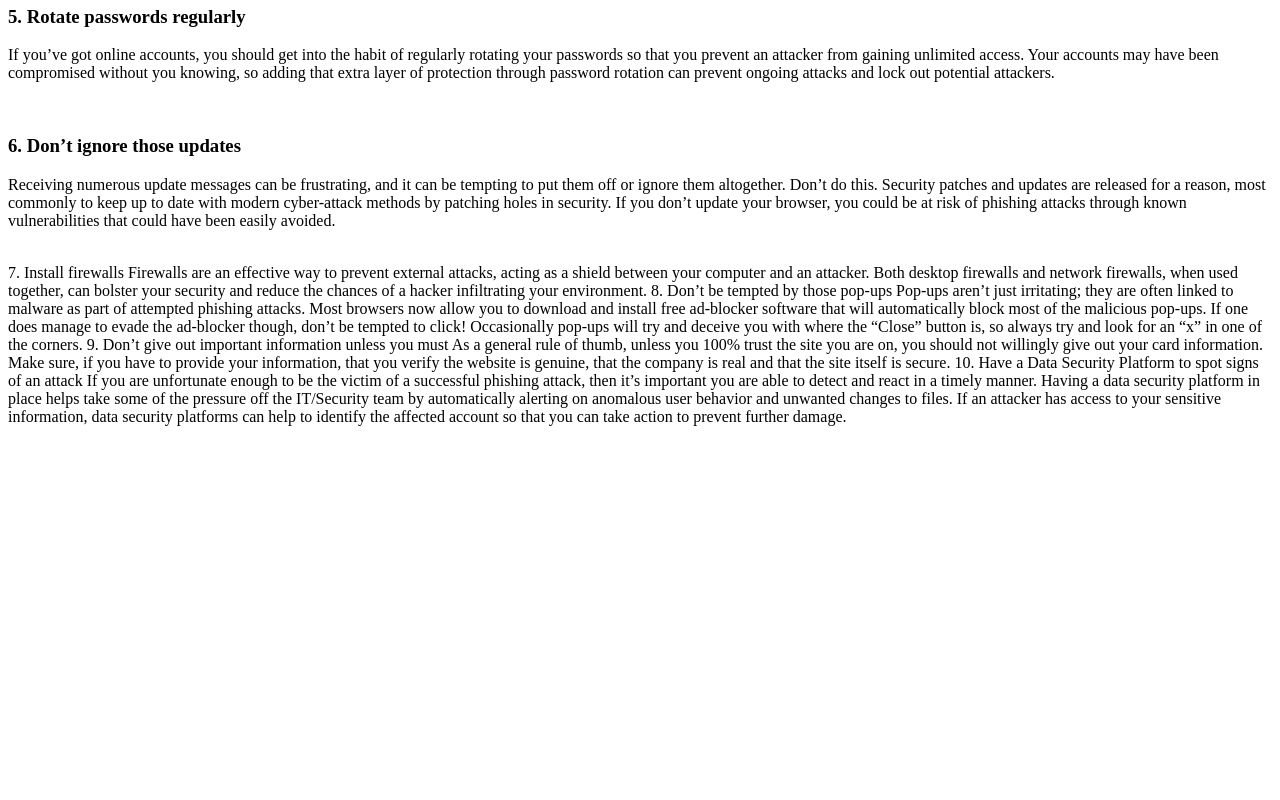
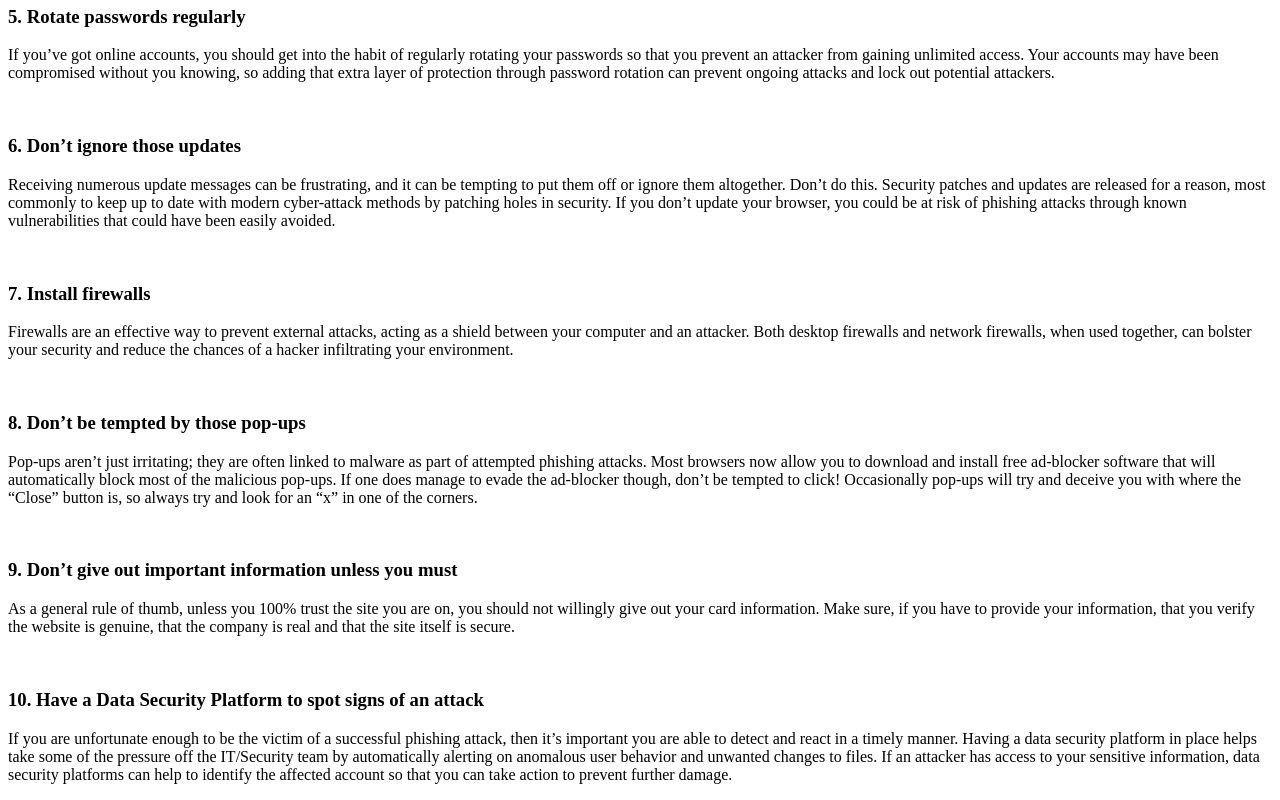
Before and after one commit to harrisonstrassler/FakePhish, a plain HTML site: page index.html in a window 1280 px wide. Shown: the part 628-1428 px from the top of the page. Before the commit the page ends 1062 px from the top, so only its background shows below. Drawn offline with Linux system fonts and the light colour scheme.

Commit message:
Update index.html

```diff
--- a/index.html
+++ b/index.html
@@ -27,18 +27,17 @@
       <h3>6. Don’t ignore those updates</h3>
       <p>Receiving numerous update messages can be frustrating, and it can be tempting to put them off or ignore them altogether. Don’t do this. Security patches and updates are released for a reason, most commonly to keep up to date with modern cyber-attack methods by patching holes in security. If you don’t update your browser, you could be at risk of phishing attacks through known vulnerabilities that could have been easily avoided.</p>
       <br>
-7. Install firewalls
-Firewalls are an effective way to prevent external attacks, acting as a shield between your computer and an attacker. Both desktop firewalls and network firewalls, when used together, can bolster your security and reduce the chances of a hacker infiltrating your environment.
-
-8. Don’t be tempted by those pop-ups
-Pop-ups aren’t just irritating; they are often linked to malware as part of attempted phishing attacks. Most browsers now allow you to download and install free ad-blocker software that will automatically block most of the malicious pop-ups. If one does manage to evade the ad-blocker though, don’t be tempted to click! Occasionally pop-ups will try and deceive you with where the “Close” button is, so always try and look for an “x” in one of the corners.
-
-9. Don’t give out important information unless you must
-As a general rule of thumb, unless you 100% trust the site you are on, you should not willingly give out your card information. Make sure, if you have to provide your information, that you verify the website is genuine, that the company is real and that the site itself is secure.
-
-10. Have a Data Security Platform to spot signs of an attack
-If you are unfortunate enough to be the victim of a successful phishing attack, then it’s important you are able to detect and react in a timely manner. Having a data security platform in place helps take some of the pressure off the IT/Security team by automatically alerting on anomalous user behavior and unwanted changes to files. If an attacker has access to your sensitive information, data security platforms can help to identify the affected account so that you can take action to prevent further damage.
-
+      <h3>7. Install firewalls</h3>
+      <p>Firewalls are an effective way to prevent external attacks, acting as a shield between your computer and an attacker. Both desktop firewalls and network firewalls, when used together, can bolster your security and reduce the chances of a hacker infiltrating your environment.</P>
+      <br>
+      <h3>8. Don’t be tempted by those pop-ups</h3>
+      <p>Pop-ups aren’t just irritating; they are often linked to malware as part of attempted phishing attacks. Most browsers now allow you to download and install free ad-blocker software that will automatically block most of the malicious pop-ups. If one does manage to evade the ad-blocker though, don’t be tempted to click! Occasionally pop-ups will try and deceive you with where the “Close” button is, so always try and look for an “x” in one of the corners.</P>
+      <br>
+      <h3>9. Don’t give out important information unless you must</h3>
+      <p>As a general rule of thumb, unless you 100% trust the site you are on, you should not willingly give out your card information. Make sure, if you have to provide your information, that you verify the website is genuine, that the company is real and that the site itself is secure.</p>
+      <br>
+      <h3>10. Have a Data Security Platform to spot signs of an attack</h3>
+      <p>If you are unfortunate enough to be the victim of a successful phishing attack, then it’s important you are able to detect and react in a timely manner. Having a data security platform in place helps take some of the pressure off the IT/Security team by automatically alerting on anomalous user behavior and unwanted changes to files. If an attacker has access to your sensitive information, data security platforms can help to identify the affected account so that you can take action to prevent further damage.</p>
     </div>
     <div class="footer">
     </div>
```
